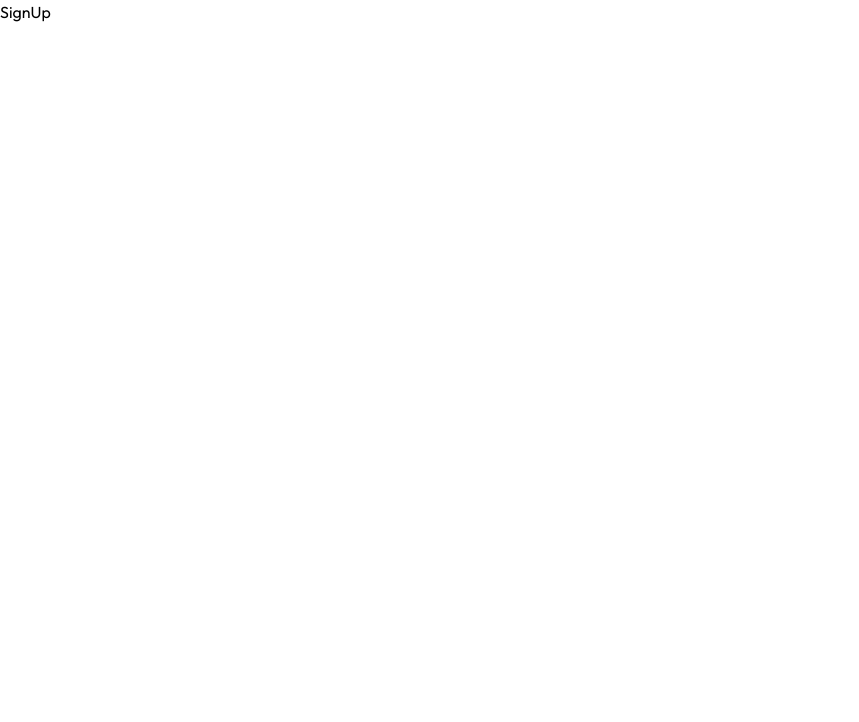
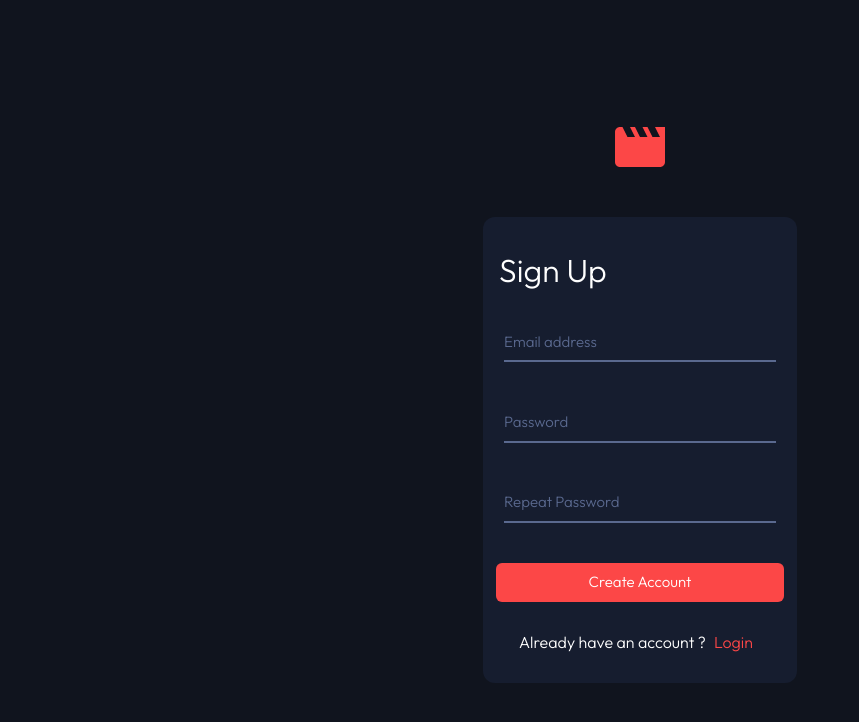
Before and after one commit to gagandeepsingh101/entertainment-app, a React (Vite) app in the folder frontend/: page /signup in a window 1280 px wide. Shown: the top 722 px of the page, without its empty margins (0-859 px from the left). Built offline with nearby package versions, Linux system fonts and the light colour scheme.

Commit message:
Create login and signup form in frontend

```diff
--- a/frontend/src/pages/Login.jsx
+++ b/frontend/src/pages/Login.jsx
@@ -1,8 +1,83 @@
+import { yupResolver } from "@hookform/resolvers/yup";
+import { useForm } from "react-hook-form";
+import { MdMovie } from "react-icons/md";
+import { useNavigate } from "react-router-dom";
+import * as yup from "yup";
+import { loginUser } from "../service/user.service";
+
+const schema = yup.object().shape({
+	email: yup.string().email("Invalid email").required("Can't be empty"),
+	password: yup.string().required("Can't be empty"),
+});
 
 const Login = () => {
-  return (
-	<div>Login</div>
-  )
-}
+	const navigate = useNavigate();
+	const {
+		register,
+		handleSubmit,
+		reset,
+		formState: { errors },
+	} = useForm({
+		resolver: yupResolver(schema),
+	});
 
-export default Login
+	const onSubmit = (data) => {
+		console.log(data);
+		loginUser(data);
+		navigate("/");
+		reset();
+		// Handle form submission
+	};
+
+	console.log(errors);
+	return (
+		<div className="bg-leanBlue w-screen h-screen text-white flex flex-col justify-center items-center gap-10 p-3">
+			<MdMovie className="text-darkRed text-5xl md:text-6xl" />
+			<div className="h-1/2 w-11/12 bg-deepBlue rounded-xl flex flex-col justify-evenly md:w-1/2 lg:w-1/4">
+				<p className="text-HeadingL px-4 font-light">Login</p>
+				<form
+					key={"signUpForm"}
+					onSubmit={handleSubmit(onSubmit)}
+					className="w-full h-1/2 flex flex-col text-BodyM font-light justify-between items-center">
+					{["email", "password"].map((inpTags, idx) => (
+						<div
+							key={inpTags + idx}
+							className="relative w-11/12 h-10 mx-auto px-2 flex">
+							<input
+								key={inpTags}
+								type={inpTags === "email" ? "email" : "password"}
+								{...register(inpTags)}
+								className={`w-full h-full bg-transparent focus:outline-none border-b-2 ${
+									errors[inpTags] ? "border-red-500" : "border-waikawaGrey"
+								} placeholder:text-waikawaGrey caret-darkRed`}
+								placeholder={inpTags === "email" ? "Email address" : "Password"}
+							/>
+							{errors[inpTags] && (
+								<p
+									key={idx}
+									className="absolute right-2 bottom-2 text-red-500 text-sm">
+									{errors[inpTags].message}
+								</p>
+							)}
+						</div>
+					))}
+					<button
+						type="submit"
+						className="bg-darkRed text-white text-center px-3 py-2 w-11/12 mx-auto rounded-md hover:bg-white hover:text-waikawaGrey">
+						Login to an account
+					</button>
+				</form>
+				<p className="text-center font-light">
+					{"Don't have an account ?"}
+					<span
+						onClick={() => navigate("/signup")}
+						className="text-darkRed cursor-pointer px-2">
+						SignUp
+					</span>
+				</p>
+			</div>
+		</div>
+	);
+};
+
+export default Login;
--- a/frontend/src/pages/SignUp.jsx
+++ b/frontend/src/pages/SignUp.jsx
@@ -1,8 +1,90 @@
+import { yupResolver } from "@hookform/resolvers/yup";
+import { useForm } from "react-hook-form";
+import { MdMovie } from "react-icons/md";
+import { useNavigate } from "react-router-dom";
+import * as yup from "yup";
+import { registerUser } from "../service/user.service";
+
+const schema = yup.object().shape({
+	email: yup.string().email("Invalid email").required("Can't be empty"),
+	password: yup.string().required("Can't be empty"),
+	repeatPassword: yup
+		.string()
+		.oneOf([yup.ref("password"), null], "Passwords must match")
+		.required("Can't be empty"),
+});
 
 const SignUp = () => {
-  return (
-	<div>SignUp</div>
-  )
-}
+	const navigate = useNavigate();
+	const {
+		register,
+		handleSubmit,
+		reset,
+		formState: { errors },
+	} = useForm({
+		resolver: yupResolver(schema),
+	});
 
-export default SignUp
+	const onSubmit = (data) => {
+		registerUser(data);
+		reset();
+	};
+
+	console.log(errors);
+	return (
+		<div className="bg-leanBlue w-screen h-screen text-white flex flex-col justify-center items-center gap-10 p-3">
+			<MdMovie className="text-darkRed text-5xl md:text-6xl" />
+			<div className="h-3/5 w-11/12 bg-deepBlue rounded-xl flex flex-col justify-evenly md:w-1/2 lg:w-1/4">
+				<p className="text-HeadingL px-4 font-light">Sign Up</p>
+				<form
+					key={"signUpForm"}
+					onSubmit={handleSubmit(onSubmit)}
+					className="w-full h-3/5 flex flex-col text-BodyM font-light justify-between items-center">
+					{["email", "password", "repeatPassword"].map((inpTags, idx) => (
+						<div
+							key={inpTags + idx}
+							className="relative w-11/12 h-10 mx-auto px-2 flex">
+							<input
+								key={inpTags}
+								type={inpTags === "email" ? "email" : "password"}
+								{...register(inpTags)}
+								className={`w-full h-full bg-transparent focus:outline-none border-b-2 ${
+									errors[inpTags] ? "border-red-500" : "border-waikawaGrey"
+								} placeholder:text-waikawaGrey caret-darkRed`}
+								placeholder={
+									inpTags === "email"
+										? "Email address"
+										: inpTags === "password"
+										? "Password"
+										: "Repeat Password"
+								}
+							/>
+							{errors[inpTags] && (
+								<p
+									key={idx}
+									className="absolute right-2 bottom-2 text-red-500 text-sm">
+									{errors[inpTags].message}
+								</p>
+							)}
+						</div>
+					))}
+					<button
+						type="submit"
+						className="bg-darkRed text-white text-center px-3 py-2 w-11/12 mx-auto rounded-md hover:bg-white hover:text-waikawaGrey">
+						Create Account
+					</button>
+				</form>
+				<p className="text-center font-light">
+					Already have an account ?
+					<span
+						onClick={() => navigate("/login")}
+						className="text-darkRed cursor-pointer px-2">
+						Login
+					</span>
+				</p>
+			</div>
+		</div>
+	);
+};
+
+export default SignUp;
--- a/frontend/src/service/tmdb.service.js
+++ b/frontend/src/service/tmdb.service.js
@@ -0,0 +1,10 @@
+import axios from 'axios';
+import { tmdbActionUrl } from '../utils/constant.utils';
+export const useFetchTrendingMedia = async (page,setMediaData) => {
+    try {
+        const {data} = await axios.get(`${tmdbActionUrl}/trending/${page}`);
+        setMediaData({trending:data.data.slice(0,5),recommended:data.data.slice(5,20)})
+    } catch (error) {
+        console.error("Error fetching trending media:", error);
+    }
+};
```
